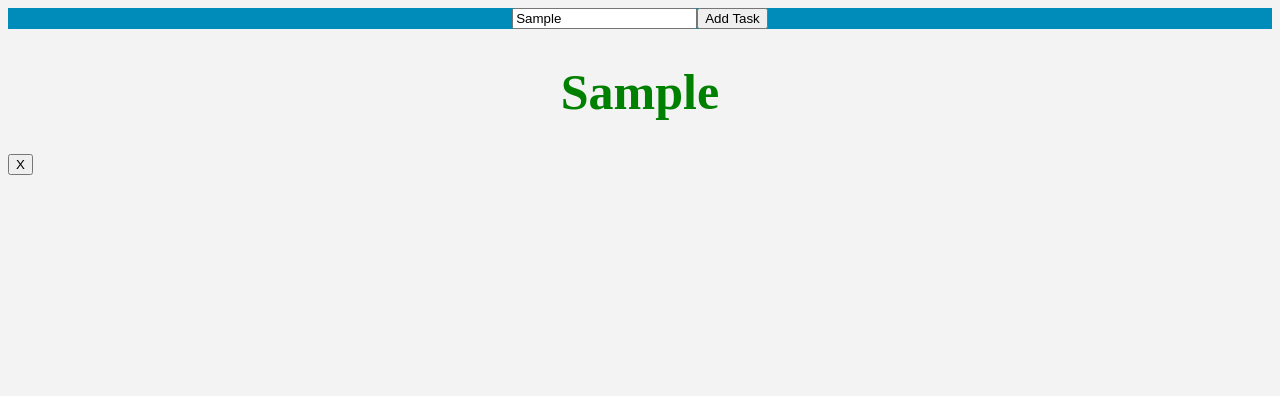
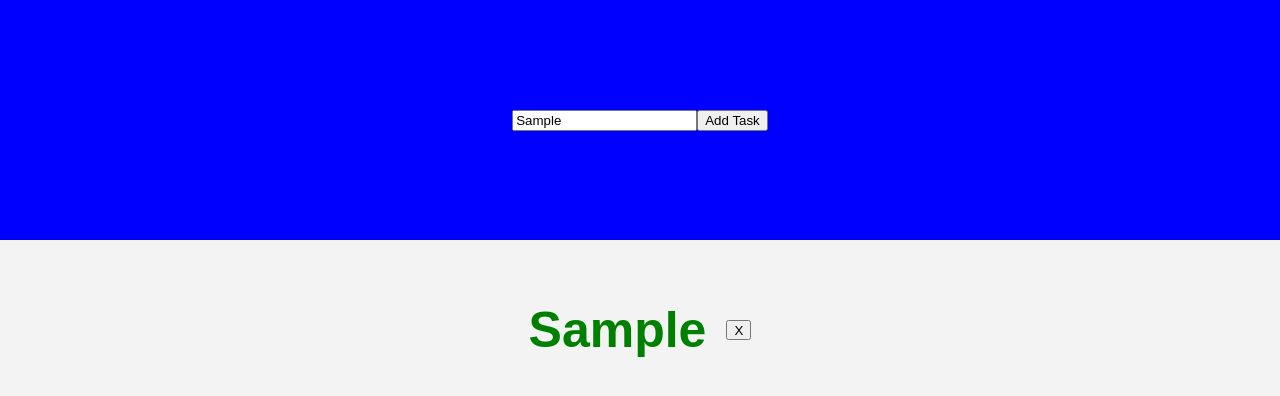
Before and after one commit to kenpopaul/ReactToDoList, a React (Vite) app: page / in a window 1280 px wide. Both pictures are taken after typing "Sample" into the empty fields and a click on the button "Add Task". Shown: the top 396 px of the page. Built offline with nearby package versions, Linux system fonts and the light colour scheme; the HTML template or start-up script is replaced by a standard one.

Commit message:
Improved CSS

```diff
--- a/src/App.jsx
+++ b/src/App.jsx
@@ -31,7 +31,7 @@ function App() {
       <div className="list">
         {todoList.map((task) => {
           return (
-            <div>
+            <div className="task">
               <h1>{task.taskName}</h1>
               <button onClick={() => deleteTask(task.id)}>X</button>
             </div>
--- a/src/user.css
+++ b/src/user.css
@@ -1,5 +1,7 @@
 body {
   background: #f3f3f3;
+  margin: 0;
+  padding: 0;
 }
 
 h1 {
@@ -8,16 +10,56 @@ h1 {
   text-align: center;
 }
 
+.App {
+  display: flex;
+  align-items: center;
+  flex-direction: column;
+  width: 100vw;
+  font-family: Arial, Helvetica, sans-serif;
+}
+
 .body {
-  display: grid;
+  /* display: grid;
   grid-template-columns: auto 1fr;
   gap: 1rem 0.5rem;
   padding: 0 1rem;
-  text-align: center;
+  text-align: center; */
 }
 
 .addTask {
+  height: 30vh;
+  background-color: blue;
+  width: 100%;
+  display: flex;
+  justify-content: center;
+  align-items: center;
+  /* text-align: center;
+  background-color: #008cba;
+  font-size: 16px; */
+}
+
+.list {
+  height: auto;
+  width: 100%;
+  display: flex;
+  align-items: center;
+  padding-top: 50px;
+  flex-direction: column;
+}
+
+.task {
+  width: 500px;
+  height: 50px;
+  display: flex;
+  margin: 15px;
+  display: flex;
+  align-items: center;
+  justify-content: center;
+}
+
+.task button {
+  width: 25px;
+  height: 20px;
+  margin-left: 20px;
   text-align: center;
-  background-color: #008cba;
-  font-size: 16px;
 }
```
Also changed, not shown: src/Task.jsx (added).
